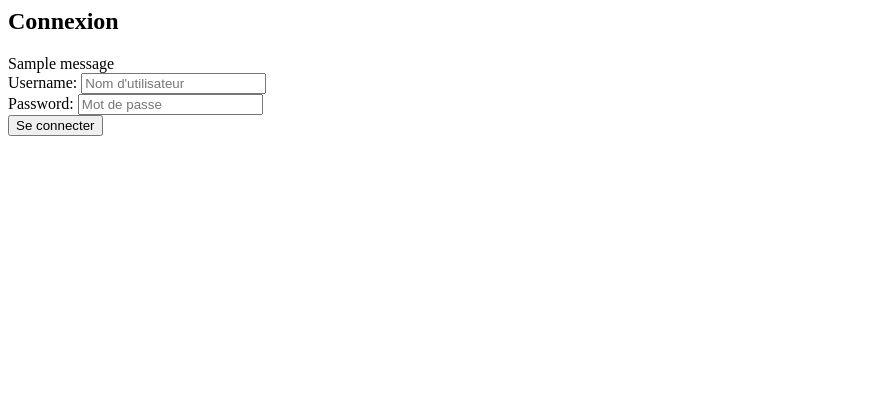
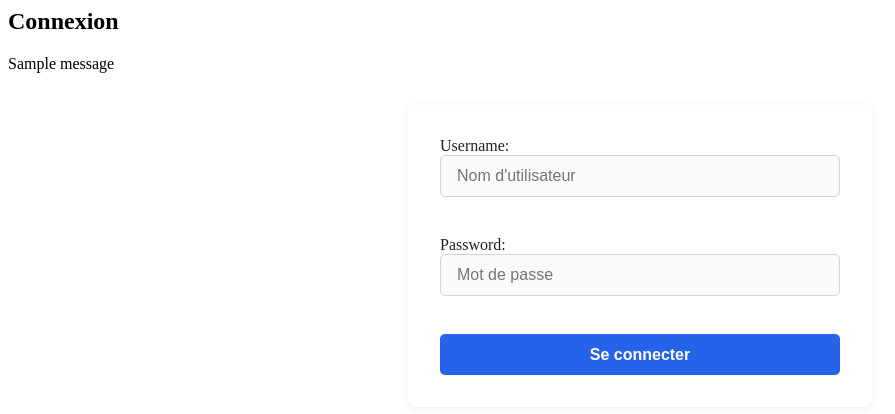
Before and after one commit to Cturgis/billing_python_app, a Django app: page /user/login/ in a window 1280 px wide. Shown: the top 414 px of the page, without its empty margins (0-895 px from the left). Run offline with Django 5.2, Linux system fonts and the light colour scheme; tables that the repository leaves empty hold one stand-in row (values such as "Sample post"); one stand-in notice (Sample message) is shown.

Commit message:
Importation du styles

```diff
--- a/app_jf/app_jf/settings.py
+++ b/app_jf/app_jf/settings.py
@@ -42,7 +42,7 @@ ROOT_URLCONF = 'app_jf.urls'
 TEMPLATES = [
     {
         'BACKEND': 'django.template.backends.django.DjangoTemplates',
-        'DIRS': [],
+        'DIRS': ['app_jf/templates'],
         'APP_DIRS': True,
         'OPTIONS': {
             'context_processors': [
@@ -111,6 +111,9 @@ USE_TZ = True
 # https://docs.djangoproject.com/en/5.1/howto/static-files/
 
 STATIC_URL = 'static/'
+STATICFILES_DIRS = [
+    BASE_DIR / "app_jf/static",
+]
 
 # Default primary key field type
 # https://docs.djangoproject.com/en/5.1/ref/settings/#default-auto-field
--- /dev/null
+++ b/app_jf/app_jf/static/forms.css
@@ -0,0 +1,80 @@
+/* Style général du formulaire */
+form {
+  max-width: 400px;
+  margin: 2rem auto;
+  padding: 2rem;
+  background: #fff;
+  border-radius: 8px;
+  box-shadow: 0 2px 8px rgba(0,0,0,0.07);
+  display: flex;
+  flex-direction: column;
+  gap: 1.2rem;
+}
+
+/* Label */
+label {
+  font-weight: 500;
+  margin-bottom: 0.3rem;
+  color: #222;
+}
+
+/* Input, select, textarea */
+input[type="text"],
+input[type="email"],
+input[type="password"],
+input[type="date"],
+input[type="number"],
+select,
+textarea {
+  width: 100%;
+  padding: 0.7rem 1rem;
+  border: 1px solid #d1d5db;
+  border-radius: 5px;
+  background: #f9fafb;
+  font-size: 1rem;
+  transition: border 0.2s;
+}
+input:focus,
+select:focus,
+textarea:focus {
+  border-color: #2563eb;
+  outline: none;
+  background: #fff;
+}
+
+/* Bouton principal */
+button, input[type="submit"] {
+  background: #2563eb;
+  color: #fff;
+  border: none;
+  border-radius: 5px;
+  padding: 0.7rem 1.5rem;
+  font-size: 1rem;
+  font-weight: 600;
+  cursor: pointer;
+  transition: background 0.2s;
+}
+button:hover, input[type="submit"]:hover {
+  background: #1d4ed8;
+}
+
+/* Messages d'erreur */
+.errorlist, .form-error {
+  color: #dc2626;
+  font-size: 0.95rem;
+  margin: 0.2rem 0 0.5rem 0;
+  list-style: none;
+  padding: 0;
+}
+
+/* Messages de succès */
+.form-success {
+  color: #16a34a;
+  font-size: 1rem;
+  margin-bottom: 1rem;
+}
+
+/* Espacement entre les champs */
+.form-group {
+  margin-bottom: 1.2rem;
+}
--- /dev/null
+++ b/app_jf/app_jf/static/styles.css
@@ -0,0 +1 @@
+@import 'forms.css'
--- /dev/null
+++ b/app_jf/app_jf/templates/base.html
@@ -0,0 +1,12 @@
+{% load static %}
+<html lang="fr">
+<head>
+    <meta charset="UTF-8">
+    <meta name="viewport" content="width=device-width, initial-scale=1.0">
+    <title>{% block title %}Job Finder{% endblock %}</title>
+    <link rel="stylesheet" href="{% static 'styles.css' %}">
+</head>
+<body>
+    {% block content %}{% endblock %}
+</body>
+</html>
--- a/app_jf/user_manager/templates/user_manager/login.html
+++ b/app_jf/user_manager/templates/user_manager/login.html
@@ -1,27 +1,28 @@
+{% extends "base.html" %}
 {% load static %}
 
 {% block content %}
-<div class="container mt-5" style="max-width: 400px;">
-    <h2 class="mb-4">Connexion</h2>
+<div class="form-container">
+    <h2 class="form-title">Connexion</h2>
     {% if messages %}
     {% for message in messages %}
-    <div class="alert alert-{{ message.tags }}">{{ message }}</div>
+    <div class="form-message alert-{{ message.tags }}">{{ message }}</div>
     {% endfor %}
     {% endif %}
-    <form method="post" novalidate>
+    <form method="post" class="form" novalidate>
         {% csrf_token %}
         {{ form.non_field_errors }}
-        <div class="mb-3">
+        <div class="form-group">
             {{ form.username.label_tag }}
             {{ form.username }}
             {{ form.username.errors }}
         </div>
-        <div class="mb-3">
+        <div class="form-group">
             {{ form.password.label_tag }}
             {{ form.password }}
             {{ form.password.errors }}
         </div>
-        <button type="submit" class="btn btn-primary w-100">Se connecter</button>
+        <button type="submit" class="form-btn">Se connecter</button>
     </form>
 </div>
 {% endblock %}
```
